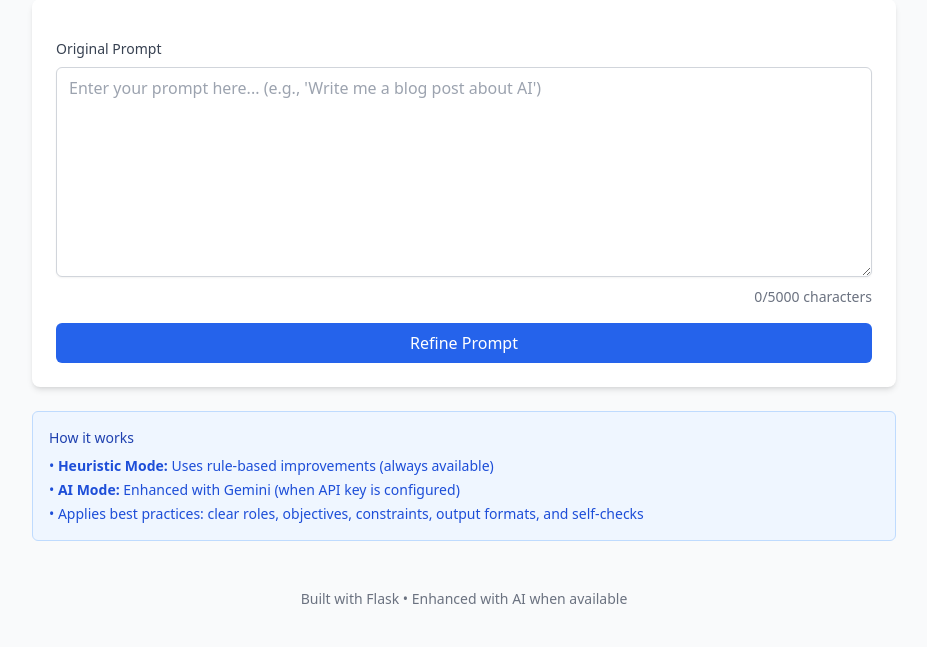
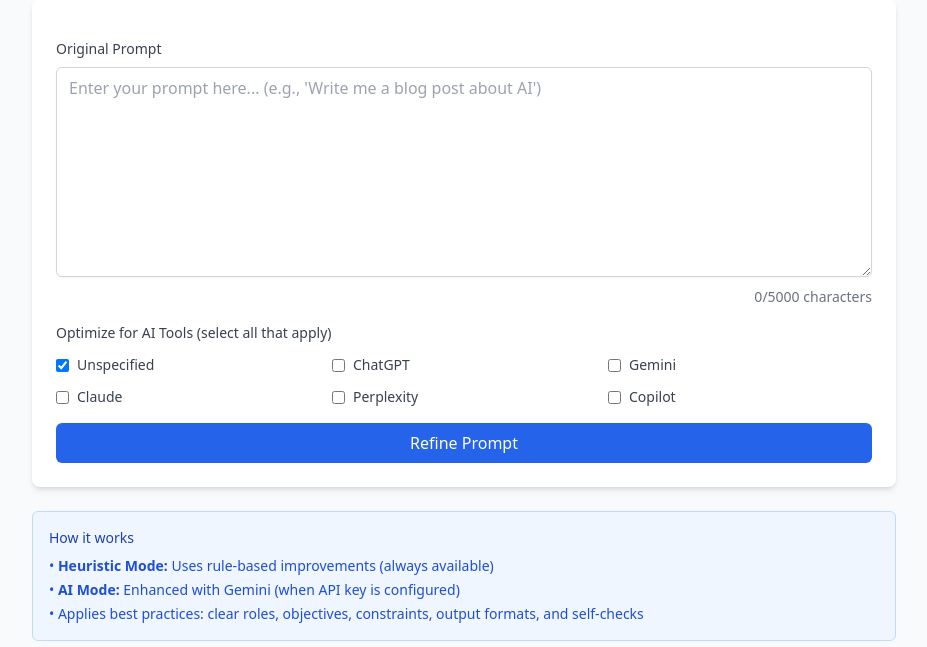
Before and after one commit to BenedictS24/prompt-refiner-app, a Flask app: page / in a window 1280 px wide. Shown: the part 133-780 px from the top of the page, without its empty margins (176-1103 px from the left). Before the commit the page ends 737 px from the top, so only its background shows below. Run offline with Flask 3, Linux system fonts and the light colour scheme; some libraries are stand-ins or nearby versions.

Commit message:
added checkboxes

```diff
--- a/app.py
+++ b/app.py
@@ -36,6 +36,7 @@ def refine_prompt():
     try:
         # Get and validate input
         original_prompt = request.form.get('prompt', '').strip()
+        selected_tools = request.form.getlist('ai_tools')
 
         if not original_prompt:
             return jsonify({'error': 'Please provide a prompt to refine'}), 400
@@ -43,8 +44,7 @@ def refine_prompt():
         if len(original_prompt) > 5000:
             return jsonify({'error': 'Prompt too long (max 5000 characters)'}), 400
 
-        # Refine the prompt
-        result = refiner.refine_prompt(original_prompt)
+        result = refiner.refine_prompt(original_prompt, selected_tools)
 
         # Store in session for download
         session['last_refined'] = {
--- a/templates/index.html
+++ b/templates/index.html
@@ -20,6 +20,39 @@
             ></textarea>
             <div class="text-right text-sm text-gray-500 mt-1">
                 <span id="charCount">0</span>/5000 characters
+            </div>
+        </div>
+
+        <!-- Added AI tool selection checkboxes -->
+        <div>
+            <label class="block text-sm font-medium text-gray-700 mb-3">
+                Optimize for AI Tools (select all that apply)
+            </label>
+            <div class="grid grid-cols-2 md:grid-cols-3 gap-3">
+                <label class="flex items-center space-x-2 cursor-pointer">
+                    <input type="checkbox" name="ai_tools" value="unspecified" checked class="rounded border-gray-300 text-blue-600 focus:ring-blue-500">
+                    <span class="text-sm text-gray-700">Unspecified</span>
+                </label>
+                <label class="flex items-center space-x-2 cursor-pointer">
+                    <input type="checkbox" name="ai_tools" value="chatgpt" class="rounded border-gray-300 text-blue-600 focus:ring-blue-500">
+                    <span class="text-sm text-gray-700">ChatGPT</span>
+                </label>
+                <label class="flex items-center space-x-2 cursor-pointer">
+                    <input type="checkbox" name="ai_tools" value="gemini" class="rounded border-gray-300 text-blue-600 focus:ring-blue-500">
+                    <span class="text-sm text-gray-700">Gemini</span>
+                </label>
+                <label class="flex items-center space-x-2 cursor-pointer">
+                    <input type="checkbox" name="ai_tools" value="claude" class="rounded border-gray-300 text-blue-600 focus:ring-blue-500">
+                    <span class="text-sm text-gray-700">Claude</span>
+                </label>
+                <label class="flex items-center space-x-2 cursor-pointer">
+                    <input type="checkbox" name="ai_tools" value="perplexity" class="rounded border-gray-300 text-blue-600 focus:ring-blue-500">
+                    <span class="text-sm text-gray-700">Perplexity</span>
+                </label>
+                <label class="flex items-center space-x-2 cursor-pointer">
+                    <input type="checkbox" name="ai_tools" value="copilot" class="rounded border-gray-300 text-blue-600 focus:ring-blue-500">
+                    <span class="text-sm text-gray-700">Copilot</span>
+                </label>
             </div>
         </div>
 
@@ -98,6 +131,34 @@ document.addEventListener('DOMContentLoaded', function() {
     const copyBtn = document.getElementById('copyBtn');
     const errorMessage = document.getElementById('errorMessage');
 
+    const aiToolCheckboxes = document.querySelectorAll('input[name="ai_tools"]');
+    const unspecifiedCheckbox = document.querySelector('input[value="unspecified"]');
+
+    // Handle checkbox interactions
+    aiToolCheckboxes.forEach(checkbox => {
+        checkbox.addEventListener('change', function() {
+            if (this.value === 'unspecified') {
+                // If unspecified is checked, uncheck all others
+                if (this.checked) {
+                    aiToolCheckboxes.forEach(cb => {
+                        if (cb.value !== 'unspecified') cb.checked = false;
+                    });
+                }
+            } else {
+                // If any specific tool is checked, uncheck unspecified
+                if (this.checked) {
+                    unspecifiedCheckbox.checked = false;
+                }
+            }
+
+            // If no checkboxes are selected, check unspecified
+            const anyChecked = Array.from(aiToolCheckboxes).some(cb => cb.checked);
+            if (!anyChecked) {
+                unspecifiedCheckbox.checked = true;
+            }
+        });
+    });
+
     // Character counter
     promptTextarea.addEventListener('input', function() {
         const count = this.value.length;
```
Also changed, not shown: services/llm_client.py (+14 -9 lines), services/refiner.py (+42 -5 lines).
